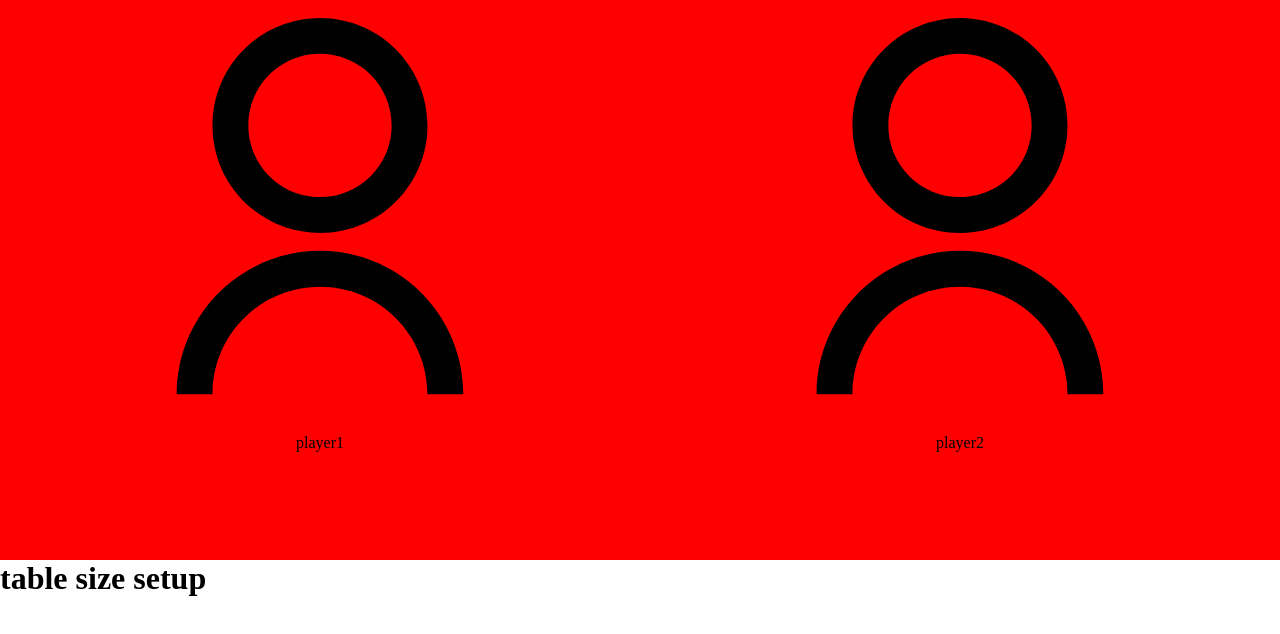
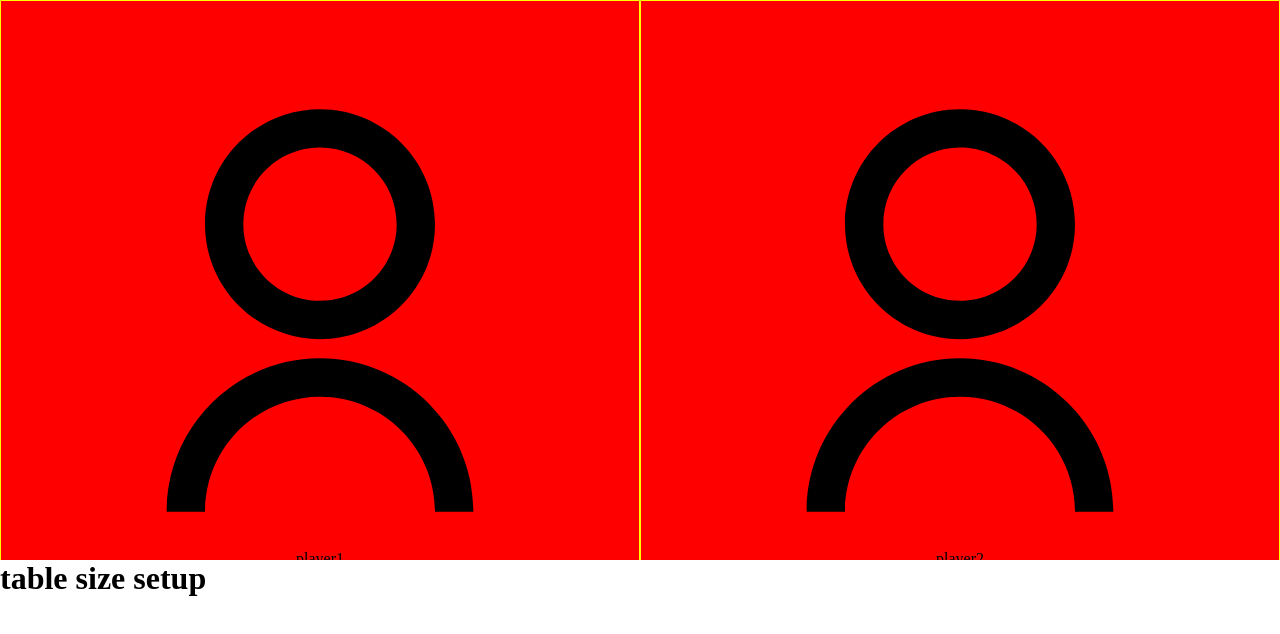
Before and after one commit to VDan007/TicTacToe_HM, a React (Vite) app in the folder TicTacToe_HM/: page / in a window 1280 px wide. Shown: the top 634 px of the page. Built offline with nearby package versions, Linux system fonts and the light colour scheme.

Commit message:
on 360 wide screen login looks graet

```diff
--- a/TicTacToe_HM/src/index.css
+++ b/TicTacToe_HM/src/index.css
@@ -26,20 +26,24 @@
     grid-template-rows: 1fr 1fr ;
     width:100%;
     max-height: 70vh;
+    min-height: 70vh;
     background-color: red;
     overflow: hidden;
 }
 .login__playerCard{
-
-    text-align: center;
+    display: flex;
+    flex-direction: column;
+    justify-content: center;
+    align-items: center;
     cursor: pointer;
+    border: 1px solid yellow;
 }
 .clicked{
     background-color: green;
 
 }
 .playerDefaultImg{
-    max-height: 65%;
+   max-height: 70%;
 }
 
 
```
